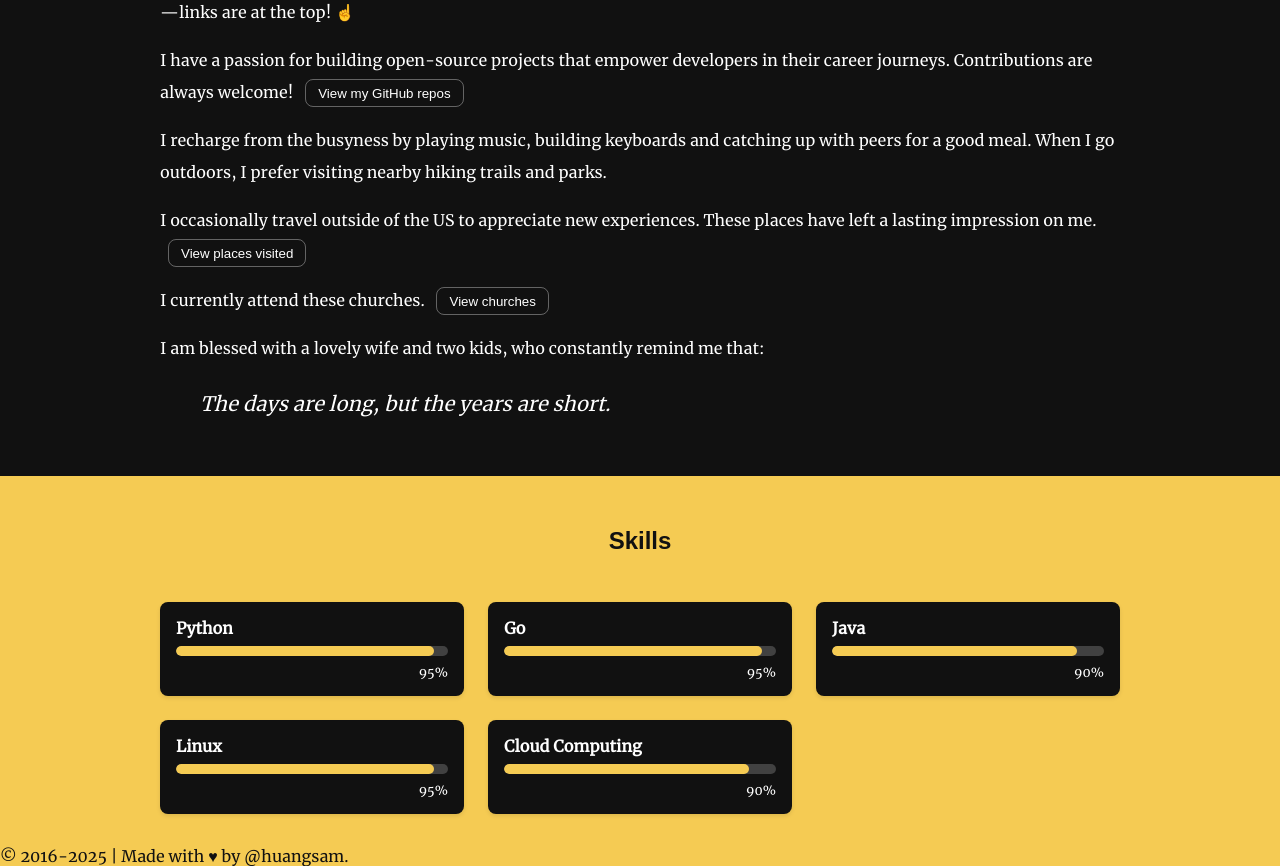
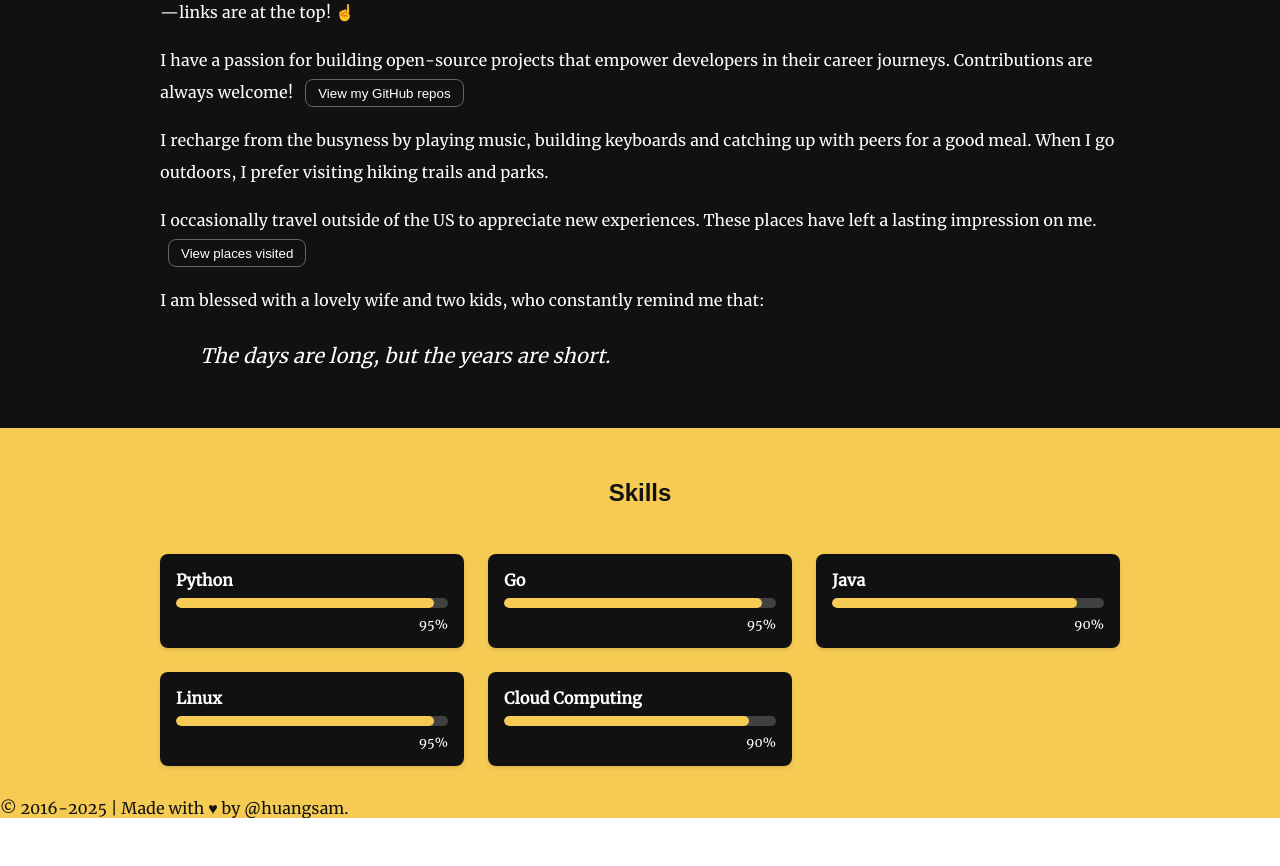
Before and after one commit to huangsam/huangsam.github.io, a SvelteKit app: page / in a window 1280 px wide. Shown: the part 920-1786 px from the top of the page. After the commit the page ends 1738 px from the top, so only its background shows below. Built offline with nearby package versions, Linux system fonts and the light colour scheme; a web font is replaced by a local one.

Commit message:
Remove church info from site for brevity

```diff
--- a/src/lib/index.ts
+++ b/src/lib/index.ts
@@ -10,11 +10,6 @@ interface TravelHistory {
   countries: string[];
 }
 
-/** Represents a church with a name and URL. */
-interface Church {
-  name: string;
-  url: string;
-}
 
 /** Represents employment info like company, role, and organization. */
 interface EmploymentInfo {
@@ -59,17 +54,6 @@ export const TRAVEL_HISTORY: TravelHistory = {
   countries: ['Taiwan', 'Mexico', 'Japan', 'Korea', 'Italy'],
 };
 
-/** List of current churches attended. */
-export const CURRENT_CHURCHES: Church[] = [
-  {
-    name: 'Glorious Light Christian Church',
-    url: 'https://glorious-light.net',
-  },
-  {
-    name: 'Echo Church',
-    url: 'https://echo.church',
-  },
-];
 
 /** Current employment information. */
 export const EMPLOYMENT_INFO: EmploymentInfo = {
--- a/src/routes/+page.svelte
+++ b/src/routes/+page.svelte
@@ -3,11 +3,10 @@
   import Modal from '$lib/components/Modal.svelte';
   import GitHubReposModal from '$lib/components/GitHubReposModal.svelte';
   import Skills from '$lib/components/Skills.svelte';
-  import { CURRENT_CHURCHES, EMPLOYMENT_INFO, SOCIAL_PROFILES, TRAVEL_HISTORY } from '$lib/index';
+  import { EMPLOYMENT_INFO, SOCIAL_PROFILES, TRAVEL_HISTORY } from '$lib/index';
   import { places } from '$lib/pages/home';
   import profileImage from '$lib/assets/profile.jpg';
   let showTravel = false;
-  let showChurches = false;
   let showRepos = false;
 </script>
 
@@ -48,7 +47,7 @@
 
   <p>
     I recharge from the busyness by playing music, building keyboards and catching up with peers for
-    a good meal. When I go outdoors, I prefer visiting nearby hiking trails and parks.
+    a good meal. When I go outdoors, I prefer visiting hiking trails and parks.
   </p>
 
   <p>
@@ -67,19 +66,6 @@
         <span>Countries:</span>
         <span>{places(TRAVEL_HISTORY.countries)}</span>
       </li>
-    </ul>
-  </Modal>
-
-  <p>
-    I currently attend these churches.
-    <button class="inline-btn" on:click={() => (showChurches = true)}>View churches</button>
-  </p>
-
-  <Modal open={showChurches} title="Churches" onClose={() => (showChurches = false)}>
-    <ul>
-      {#each CURRENT_CHURCHES as church (church.name)}
-        <li><a href={church.url}>{church.name}</a></li>
-      {/each}
     </ul>
   </Modal>
 
```
Also changed, not shown: 1 other file (tests, documents, lock files or other folders).
